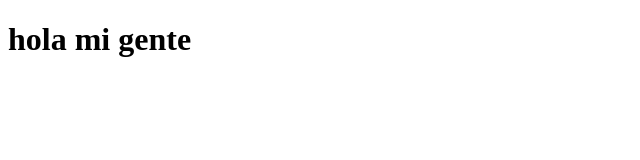
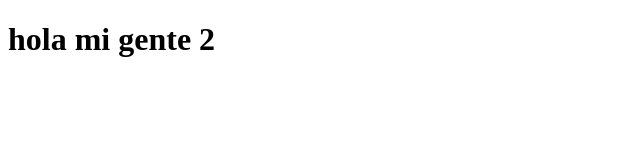
Before and after one commit to lantix-VE/repo1, a plain HTML site: page index.html in a window 1280 px wide. Shown: the full height of the page, 0-640 px from the left. Drawn offline with Linux system fonts and the light colour scheme.

Commit message:
segundo commit

```diff
--- a/index.html
+++ b/index.html
@@ -6,6 +6,6 @@
     <title>Document</title>
   </head>
   <body>
-    <h1>hola mi gente</h1>
+    <h1>hola mi gente 2</h1>
   </body>
 </html>
```
